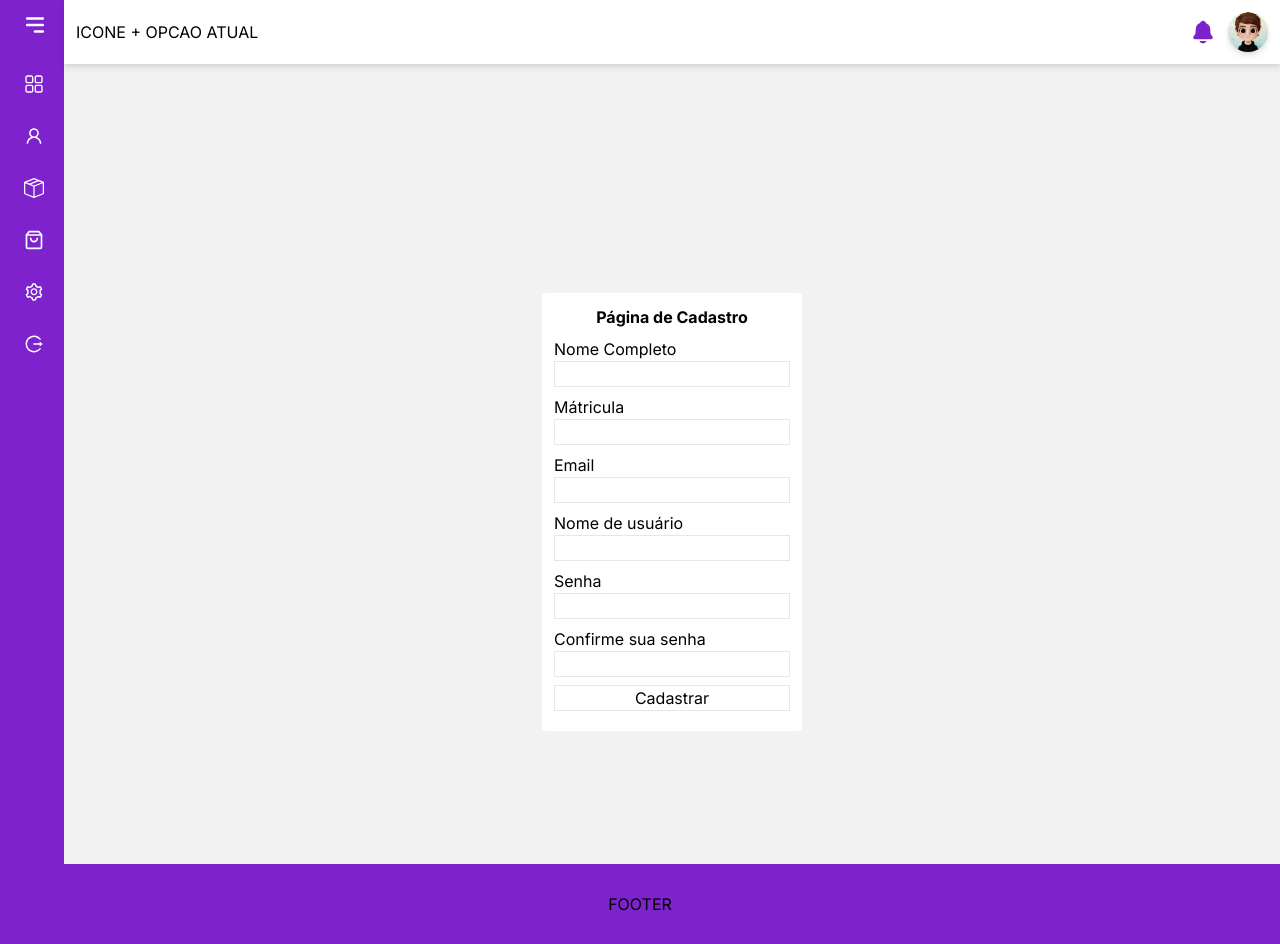
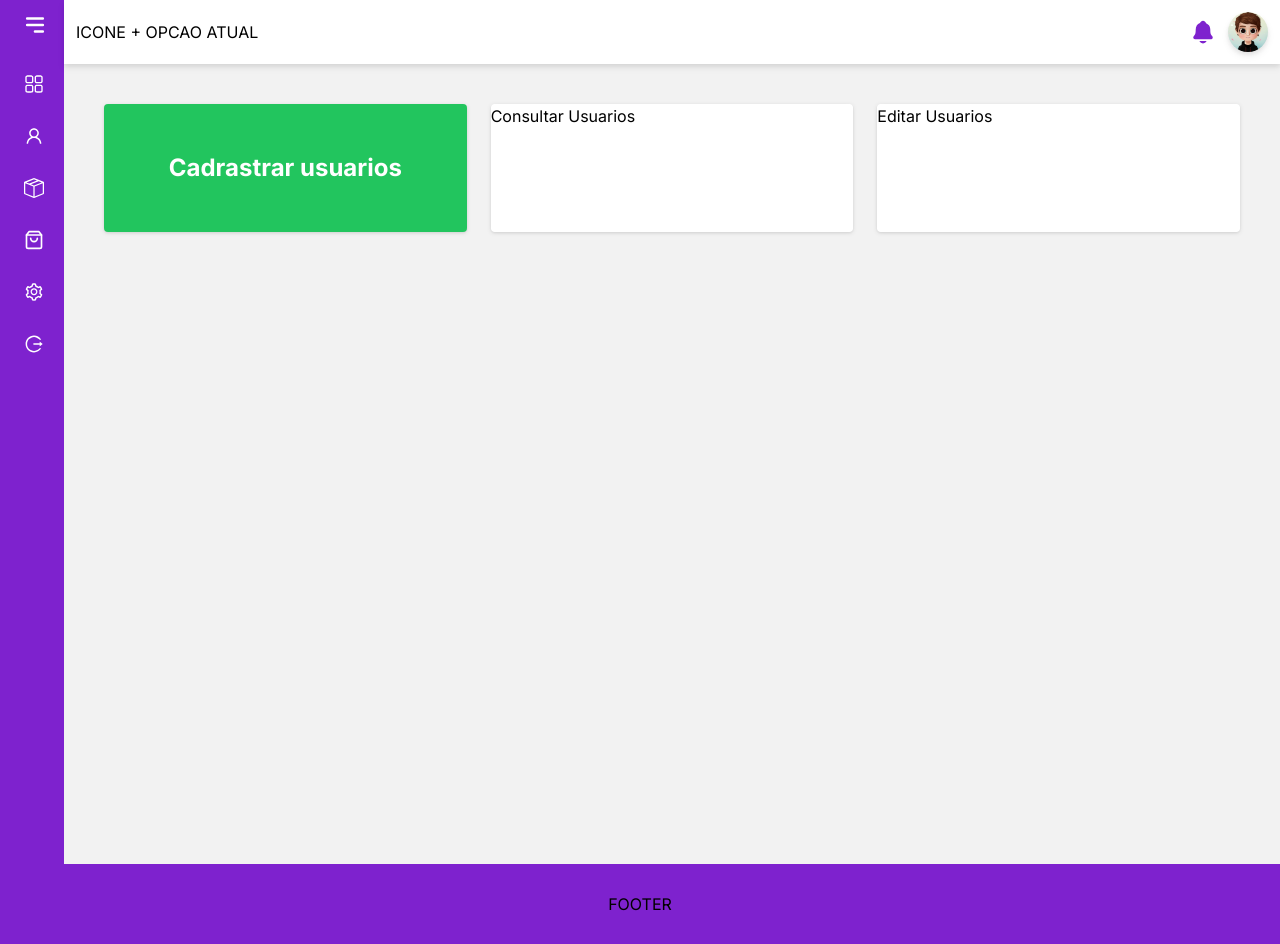
Before and after one commit to CamilodeAssis/Smart-Store-1.0, a React (Vite) app in the folder client/: page /user in a window 1280 px wide. Built offline with nearby package versions, Linux system fonts and the light colour scheme.

Commit message:
update login & register routes

```diff
--- /dev/null
+++ b/client/src/components/RegisterUsers.tsx
@@ -0,0 +1,50 @@
+import { useState } from "react";
+import { useForm } from 'react-hook-form'
+import { NavBar } from './NavBar'
+import { Menu } from './Menu'
+
+export const RegisterUsers = () => {
+    const { register, handleSubmit, formState: { errors } } = useForm();
+
+    const [singupInfo, setSingupInfo] = useState({});
+
+
+
+    return (
+        <>
+         <section className="flex ">
+        <Menu />
+        <div className='w-full'>
+        <NavBar />
+            <div className="flex justify-center items-center h-screen bg-grayBG w-full">
+
+                <div className="flex w-auto h-auto flex-col mt-24 items-center bg-white rounded p-3" >
+
+                    <div>
+                        <h1 className="font-bold mb-2">Página de Cadastro</h1>
+                    </div>
+
+                    {/* AQUI VAI SER CRIADO COM react HOOK FORM E YUP */}
+                    <form className="flex flex-col"   >
+                        <label>Nome Completo</label>
+                        <input type="text" name="name" className="border mb-2" />
+                        <label>Nome de usuário</label>
+                        <input type="text" name="entry" className="border mb-2" />
+                        <label>Email</label>
+                        <input type="text" name="email" autoComplete="current-email" className="border mb-2" />
+                        <label>Senha</label>
+                        <input type="password" name="passoword" autoComplete="current-password" className="border mb-2" />
+                        <label>Confirme sua senha</label>
+                        <input type="password" autoComplete="current-password" className="border mb-2" />
+                        <button type="submit" className="border mb-2">Cadastrar</button>
+                    </form>
+                </div>
+            </div>
+
+
+        </div>
+      </section>
+
+        </>
+    );
+}
--- a/client/src/components/User.tsx
+++ b/client/src/components/User.tsx
@@ -1,56 +1,29 @@
-import { useState } from "react";
-import { useForm } from 'react-hook-form'
+import { Menu } from '../components/Menu'
 import { NavBar } from '../components/NavBar'
-import { Menu } from '../components/Menu'
+import { Link } from 'react-router-dom'
+
 
 export const User = () => {
-    const { register, handleSubmit, formState: { errors } } = useForm();
-
-    const [singupInfo, setSingupInfo] = useState({});
-
-
-
     return (
-        <>
         <section className="flex ">
             <Menu />
             <div className='w-full'>
                 <NavBar />
-            <div className="flex justify-center items-center h-screen bg-grayBG w-full">
-
-                <div className="flex w-auto h-auto flex-col mt-24 items-center bg-white rounded p-3" >
-
-                    <div>
-                        <h1 className="font-bold mb-2">Página de Cadastro</h1>
-                    </div>
-
-                    {/* AQUI VAI SER CRIADO COM HEACK HOOK FORM E YUP */}
-                    <form className="flex flex-col"   >
-                        <label>Nome Completo</label>
-                        <input type="text" name="name" className="border mb-2" />
-                        <label>Mátricula</label>
-                        <input type="text" name="entry" className="border mb-2" />
-                        <label>Email</label>
-                        <input type="text" name="email" autoComplete="current-email" className="border mb-2" />
-                        <label>Nome de usuário</label>
-                        <input type="text" name="user" autoComplete="current-user" className="border mb-2" />
-                        <label>Senha</label>
-                        <input type="password" name="passoword" autoComplete="current-password" className="border mb-2" />
-                        <label>Confirme sua senha</label>
-                        <input type="password" autoComplete="current-password" className="border mb-2" />
-                        <button type="submit" className="border mb-2">Cadastrar</button>
-                    </form>
-
+                <div className="flex flex-col bg-grayBG min-h-screen w-full p-10 gap-6" >
+                    <div className=" flex justify-between  gap-6 ">
+                        <div className="w-full ">
+                            <div className=" grid grid-cols-3 grid-flow-row gap-6" >
+                                <Link to='/user/register'>
+                                    <div className="w-auto h-32 bg-green-500 drop-shadow rounded text-white flex justify-center items-center font-bold text-2xl hover:bg-green-400 ">Cadrastrar usuarios</div>
+                                </Link>
+                                <div className="w-auto h-32 bg-white drop-shadow rounded">Consultar Usuarios</div>
+                                <div className="w-auto h-32 bg-white drop-shadow rounded">Editar Usuarios</div>
 
                             </div>
-
-
                         </div>
-
-
+                    </div>
+                </div>
             </div>
         </section>
-
-        </>
     );
 }
--- a/client/src/routes/GlobalRoutes.tsx
+++ b/client/src/routes/GlobalRoutes.tsx
@@ -1,8 +1,9 @@
 import { BrowserRouter, Route, Routes } from "react-router-dom";
 
 import { Login } from "../components/Login";
+import { RegisterUsers } from "../components/RegisterUsers";
+import { Dashboard } from "../components/Dashboard";
 import { User } from "../components/User";
-import { Dashboard } from "../components/Dashboard";
 
 
 export const GlobalRoutes = () => {
@@ -11,6 +12,7 @@ export const GlobalRoutes = () => {
             <Route path="/login" element={<Login />} />
             <Route path="/" element={<Dashboard />} />
             <Route path="/user" element={<User />} />
+            <Route path="/user/register" element={<RegisterUsers />} />
         </Routes>
     );
 
```
Lines whose indentation alone changed are shown as unchanged.
